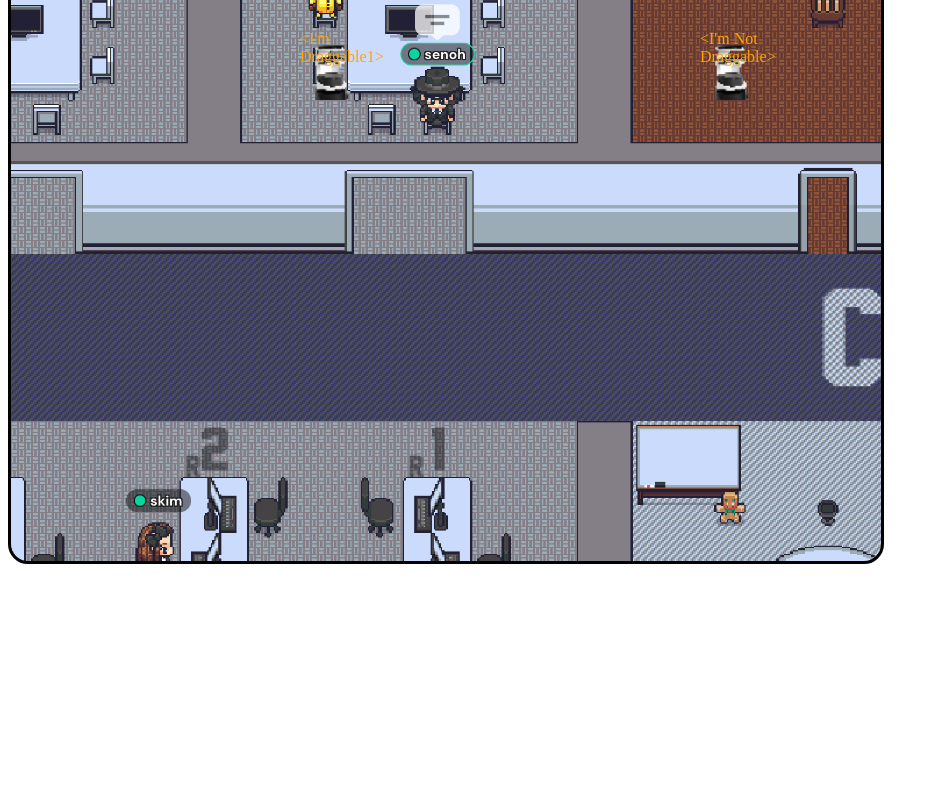
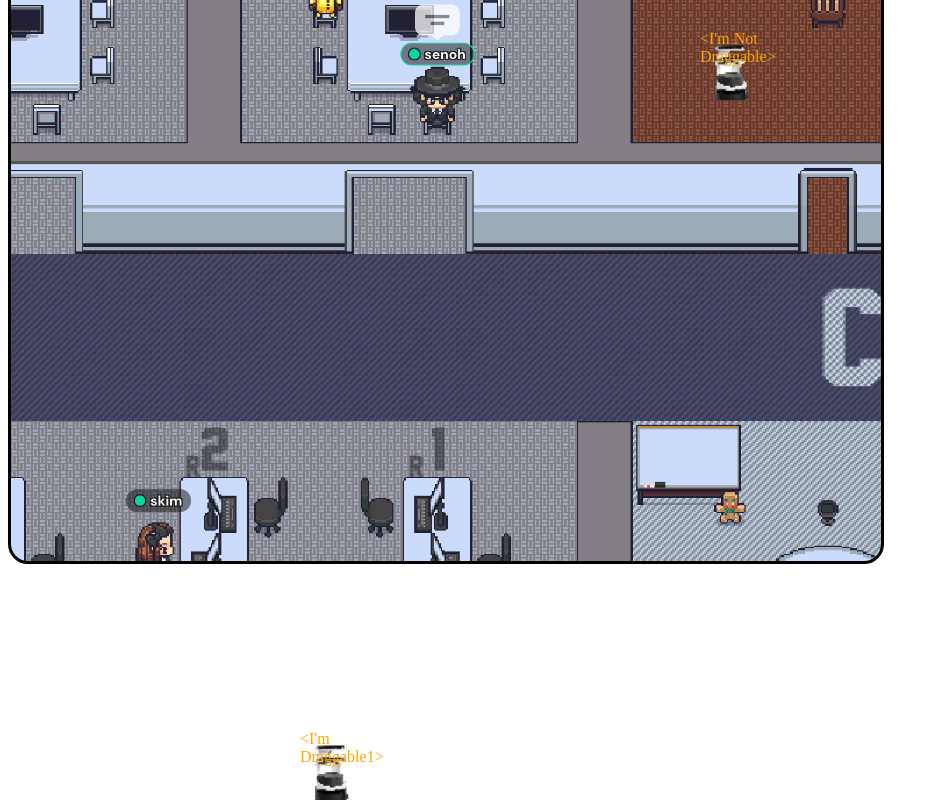
Before and after one commit to Hyunja27/draggableComponent, a React (Create React App) app in the folder main_app/: page / in a window 1280 px wide. Shown: the part 170-970 px from the top of the page, without its empty margins (0-939 px from the left). Before the commit the page ends 800 px from the top, so only its background shows below. Built offline with nearby package versions, Linux system fonts and the light colour scheme.

Commit message:
:zap: 05/26_improving_move_action_but_flashing #6

```diff
--- a/main_app/src/BearRestaurant.tsx
+++ b/main_app/src/BearRestaurant.tsx
@@ -7,8 +7,9 @@ function BearRestaurant() {
   return (
     <div className="App">
         <Draggable>
-          <Box name={"I'm Draggable1"} xPosition={300} yPosition={200}/>
+          <Box name={"I'm Draggable1"}/>
           {/* <Box name={"I'm Draggable2"} xPosition={700} yPosition={700}/> */}
+          {/* <Box name={"I'm Not Draggable"} xPosition={700} yPosition={200}/> */}
         </Draggable>
         <Box name={"I'm Not Draggable"} xPosition={700} yPosition={200}/>
     </div>
--- a/main_app/src/component/Draggable.tsx
+++ b/main_app/src/component/Draggable.tsx
@@ -15,18 +15,16 @@ type DraggableProps = {
 
 export default function Draggable( {children}:DraggableProps ){
 
-    const { name, xPosition, yPosition } = children.props;
+    const { name } = children.props;
     const droppableZone = useRef<HTMLDivElement>(null);
 
-    const [servi, setServi] = useState<RobotProps>({name: name, xPosition: xPosition, yPosition: yPosition });
-    // const [servi_2, setServi_2] = useState<RobotProps>({name: 'servi_2', xPosition: 20, yPosition:480 });
-    // const [servi_3, setServi_3] = useState<RobotProps>({name: 'servi_3', xPosition: 970, yPosition:120 });
+    const [servi, setServi] = useState<RobotProps>({name: name, xPosition: 300, yPosition: 900 });
 
     const giveDraggableAttr: React.FC<DraggableProps["children"]> = (raw:ReactElement) => {
         return (
-            <div draggable onDragStart={dragStart} onDrag={handleDrag}>
+            <MovableRobot className='servi' draggable onDragStart={dragStart} onDrag={handleDrag} style={{ left: servi.xPosition, top: servi.yPosition }} >
                 {raw}
-            </div>
+            </MovableRobot>
         );
     };
 
@@ -84,7 +82,6 @@ export default function Draggable( {children}:DraggableProps ){
     };
 
     const handleDrag = (e:any) => {
-        // console.log('X: ' + e.clientX + ' | Y: ' + e.clientY);
         console.log(servi);
         setServi({
             ...servi,
@@ -94,19 +91,18 @@ export default function Draggable( {children}:DraggableProps ){
     };
 
     const detectDragEnd = (e:any) => {
-        // console.log(e)
-        const movedServi = {
-            name: e.target.id,
+        setServi({
+            ...servi,
             xPosition: e.clientX,
-            yPosition: e.clientY,
-            ref: e
-        }
+            yPosition: e.clientY
+        });
         // if (isInDroppableZone(movedServi))
         //     moveBoxCompo(movedServi);
     };
 
+
     return(
-        <BearRestaurantZone id='droppableZone' ref={droppableZone}>
+        <BearRestaurantZone id='droppableZone' onDragEnd={detectDragEnd} ref={droppableZone}>
             {/* <Box name={servi_1.name} xPosition={servi_1.xPosition} yPosition={servi_1.yPosition} ></Box>
             <Box name={servi_2.name} xPosition={servi_2.xPosition} yPosition={servi_2.yPosition} ></Box>
             <Box name={servi_3.name} xPosition={servi_3.xPosition} yPosition={servi_3.yPosition} ></Box> */}
@@ -125,6 +121,16 @@ const BearRestaurantZone = styled('div',{
     backgroundSize: "1200px"
 });
 
+const MovableRobot = styled('div',{
+    height: `${BOX_SIZE}px`,
+    width: BOX_SIZE + 'px',
+    // border: 'solid 2px blue',
+    borderRadius: '10px',
+    position: 'absolute',
+    cursor: 'move',
+});
+
+
 {/* <Servi id={name} draggable  onDragStart={dragStart} onDrag={handleDrag} style={{ left: xPosition, top: yPosition }}>
 {"<" + name + ">"}
 </Servi> */}
```
Also changed, not shown: main_app/src/component/Robot.tsx (+4 -4 lines).
